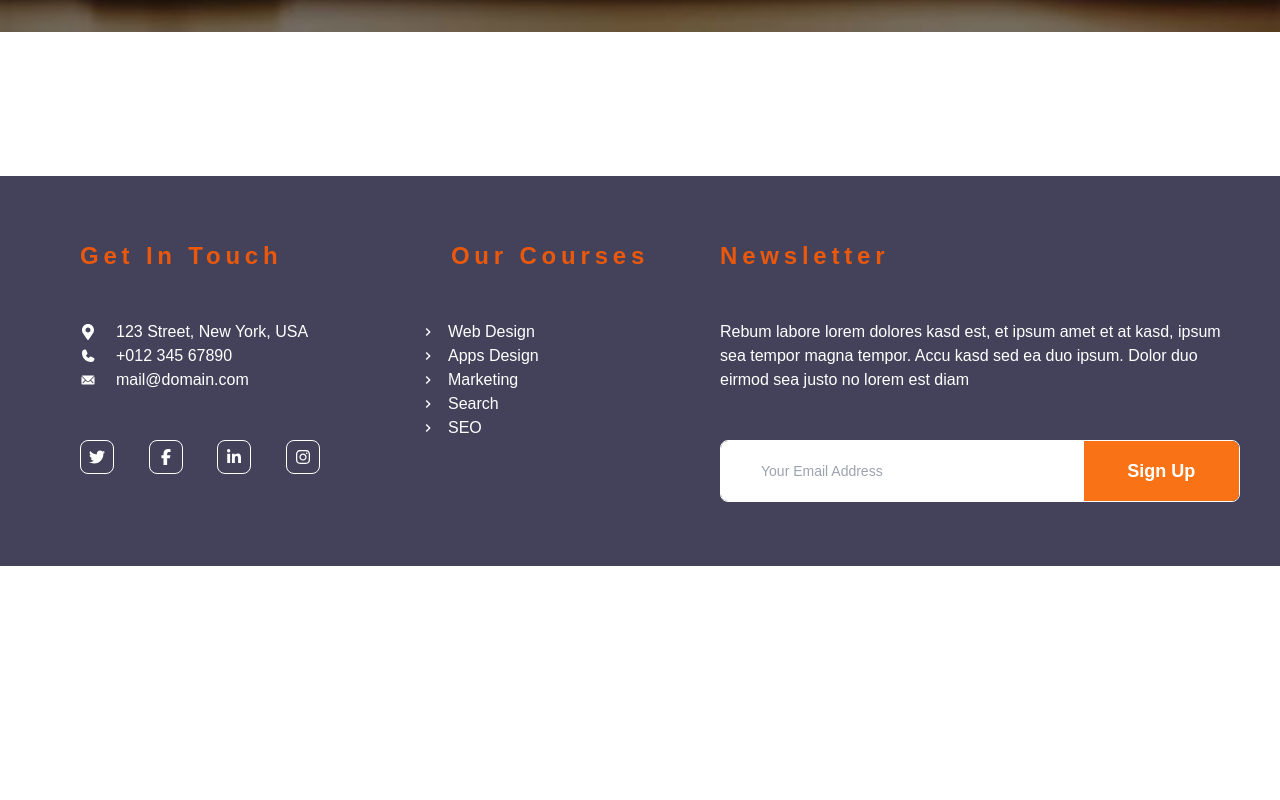
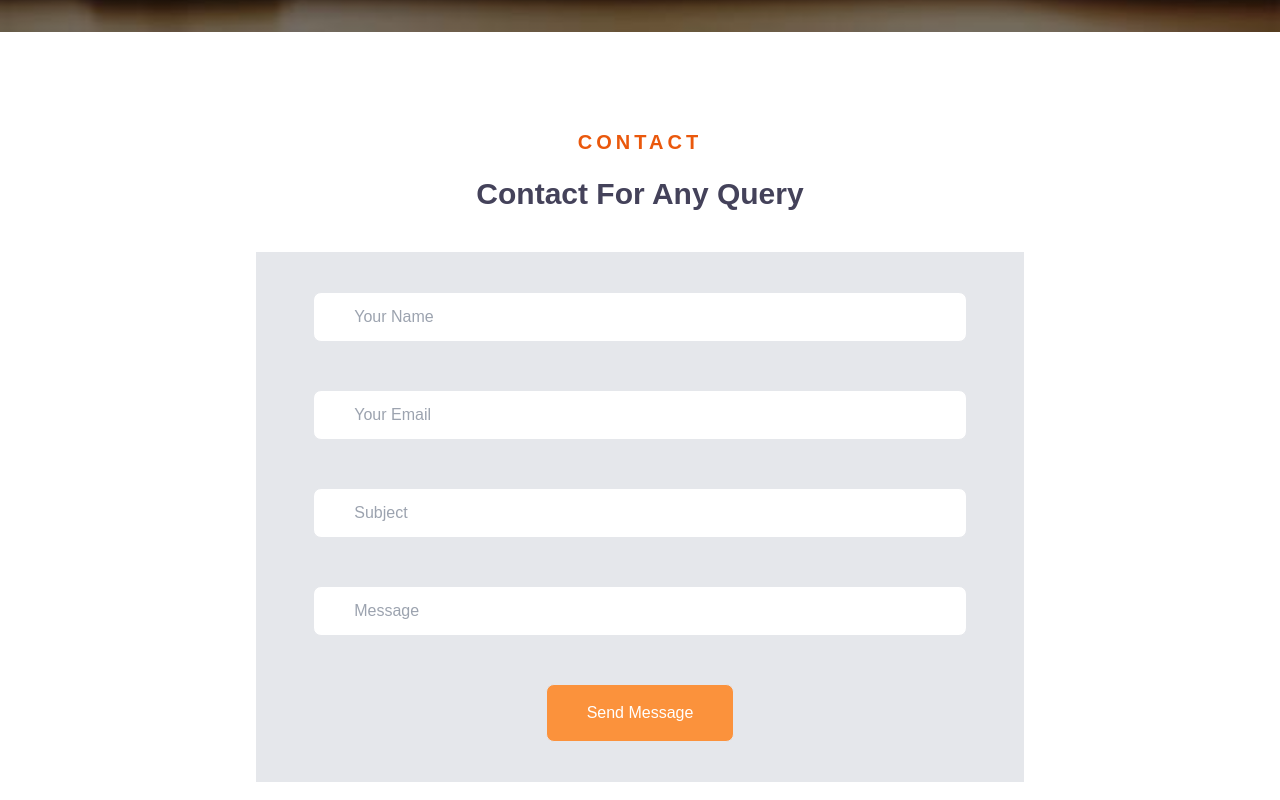
Before and after one commit to abrar0349/Next-project-1, a Next.js app: page /contact in a window 1280 px wide. Shown: the part 520-1320 px from the top of the page. Before the commit the page ends 1086 px from the top, so only its background shows below. Built offline with nearby package versions, Linux system fonts and the light colour scheme.

Commit message:
Today I create component of form for the route of contact in navbar

```diff
--- a/app/contact/page.tsx
+++ b/app/contact/page.tsx
@@ -1,6 +1,7 @@
 import React from 'react';
 import Sliders from '@/components/Global/Sliders';
-
+import Heading from '@/components/Home/Heading';
+import ContactForm from '@/components/Global/ContactForm'
 
 function page() {
   return (
@@ -11,6 +12,10 @@ function page() {
 
       <Sliders pic={'/Global/course-3.jpg'} title={'Contact'}/>
 
+      <Heading first ={'CONTACT'} second = {'Contact For Any Query'} />
+
+      <ContactForm />
+
 
     </div>
   )
--- /dev/null
+++ b/components/Global/ContactForm.jsx
@@ -0,0 +1,64 @@
+"use client"
+import React, { useState } from 'react'
+
+function ContactForm() {
+
+  const [userName , setUserName] = useState("")
+  const [userEmail , setUserEmail] = useState("")
+  const [subject , setSubject] = useState("")
+  const [message , setMessage] = useState("")
+
+  const userDetailObj = {
+    user : userName,
+    email : userEmail,
+    subject,
+    message
+
+  }
+
+  function sendUsrInfo(){
+    console.log(userDetailObj)
+  }
+  return (
+    <div
+      className='bg-gray-200 w-[100%] sm:w-[90%] md:w-[60%] flex flex-col gap-8 sm:gap-12 items-center m-auto py-10 sm:px-10 mt-10'>
+      <input
+        type="text"
+        placeholder='Your Name'
+        value={userName}
+        className='w-[95%] ps-10 py-3 border rounded-lg outline-none text-black'
+        onChange={(e) => setUserName(e.target.value)}
+        />
+      <input
+        type="email"
+        placeholder='Your Email'
+        value={userEmail}
+        className='w-[95%] ps-10 py-3 border rounded-lg outline-none text-black'
+        onChange={(e) => setUserEmail(e.target.value)}
+        />
+      <input
+        type="text"
+        placeholder='Subject'
+        className='w-[95%] ps-10 py-3 border rounded-lg outline-none text-black'
+        value={subject}
+        onChange={(e) => setSubject(e.target.value)}
+        />
+      <input
+        type="textarea"
+        rows = "4"
+        cols = "50"
+        placeholder='Message'
+        value={message}
+        className='w-[95%] ps-10 py-3 border rounded-lg outline-none text-black'
+        onChange={(e) => setMessage(e.target.value)}
+        />
+      <button
+        className='bg-orange-400 text-white py-4 px-10 border rounded-lg hover:bg-orange-600'
+        onClick={() => sendUsrInfo()}
+        >Send Message
+      </button>
+    </div>
+  )
+}
+
+export default ContactForm
```
